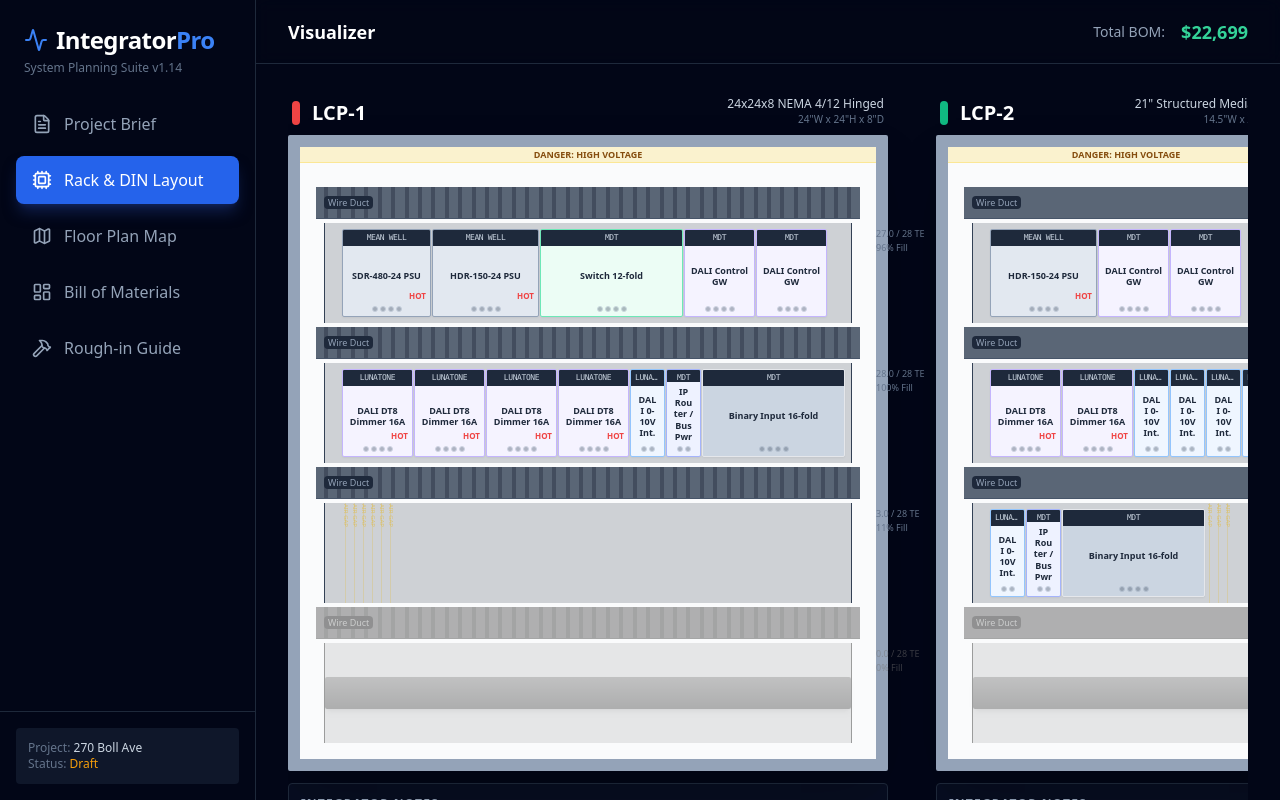
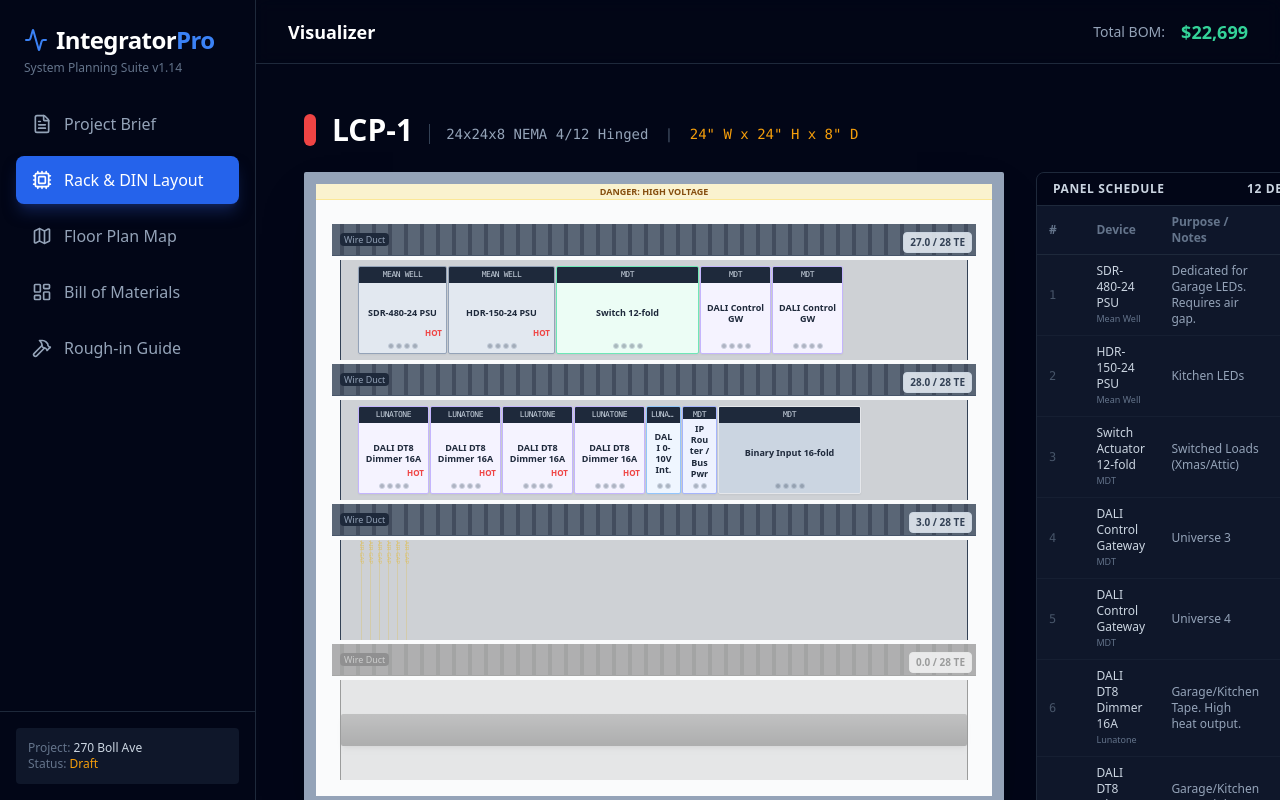
Before and after one commit to habermeier/IntegratorPro, a React (Vite) app: page / in a window 1280 px wide. Both pictures are taken after a click on the button "Rack & DIN Layout". Built offline with nearby package versions, Linux system fonts and the light colour scheme.

Commit message:
feat: Refactor Visualizer layout, add Panel Schedule, bump v1.15.0

```diff
--- a/components/Visualizer.tsx
+++ b/components/Visualizer.tsx
@@ -181,10 +181,55 @@ const Visualizer: React.FC<VisualizerProps> = ({ modules, highlightedModuleId })
           </div>
         </div>
 
-        {/* Rail Usage Stats */}
-        <div className="absolute -right-2 top-10 translate-x-full flex flex-col text-[9px] text-slate-500 w-16 pl-2">
-          <span className={isOverfilled ? 'text-red-500 font-bold' : 'text-slate-500'}>{usedTE.toFixed(1)} / {usableWidthTE} TE</span>
-          <span>{fillPercent.toFixed(0)}% Fill</span>
+        {/* Rail Usage Stats (Re-positioned for Clarity) */}
+        <div className="absolute right-1 top-2 flex flex-col items-end pointer-events-none z-10">
+          <span className={`text-[10px] font-bold px-1.5 py-0.5 rounded shadow-sm border ${isOverfilled ? 'bg-red-900/80 text-white border-red-700' : 'bg-slate-200/90 text-slate-700 border-slate-300'}`}>
+            {usedTE.toFixed(1)} / {usableWidthTE} TE
+          </span>
+          {isOverfilled && <span className="text-[9px] text-red-600 font-bold bg-white px-1 rounded mt-0.5">OVERFILLED</span>}
+        </div>
+      </div>
+    );
+  };
+
+  const renderPanelSchedule = (cabinetModules: HardwareModule[]) => {
+    return (
+      <div className="flex flex-col bg-slate-900 border border-slate-800 rounded-lg overflow-hidden flex-1 h-full min-h-[400px]">
+        <div className="bg-slate-950 px-4 py-2 border-b border-slate-800 font-bold text-slate-300 text-xs uppercase tracking-wider flex justify-between">
+          <span>Panel Schedule</span>
+          <span>{cabinetModules.length} Devices</span>
+        </div>
+        <div className="overflow-y-auto p-0">
+          <table className="w-full text-left text-[10px] sm:text-xs">
+            <thead className="bg-slate-900/50 text-slate-500 font-semibold border-b border-slate-800">
+              <tr>
+                <th className="px-3 py-2 w-12">#</th>
+                <th className="px-3 py-2">Device</th>
+                <th className="px-3 py-2">Purpose / Notes</th>
+                <th className="px-3 py-2 w-16 text-right">Power</th>
+              </tr>
+            </thead>
+            <tbody className="divide-y divide-slate-800/50">
+              {cabinetModules.map((m, i) => {
+                if (m.name === 'Air Gap') return null; // Skip spacers in schedule
+                return (
+                  <tr key={i} className="hover:bg-slate-800/30 transition-colors">
+                    <td className="px-3 py-2 text-slate-600 font-mono">{i + 1}</td>
+                    <td className="px-3 py-2">
+                      <div className="font-medium text-slate-300">{m.name}</div>
+                      <div className="text-[9px] text-slate-500">{m.manufacturer}</div>
+                    </td>
+                    <td className="px-3 py-2 text-slate-400">
+                      {m.notes || m.description || <span className="opacity-30">--</span>}
+                    </td>
+                    <td className="px-3 py-2 text-right text-slate-500 font-mono">
+                      {m.powerWatts > 0 ? `${m.powerWatts}W` : '-'}
+                    </td>
+                  </tr>
+                );
+              })}
+            </tbody>
+          </table>
         </div>
       </div>
     );
@@ -192,6 +237,7 @@ const Visualizer: React.FC<VisualizerProps> = ({ modules, highlightedModuleId })
 
   const renderCabinet = (location: string) => {
     const cabinetModules = getCabinetModulesWithSpacers(location);
+    const validModules = cabinetModules.filter(m => m.name !== 'Air Gap');
     const enclosure = modules.find(m => m.location === location && m.type === ModuleType.ENCLOSURE);
 
     // Determine Physical Constraints based on Enclosure Model
@@ -204,27 +250,27 @@ const Visualizer: React.FC<VisualizerProps> = ({ modules, highlightedModuleId })
     let notes: string[] = [];
 
     if (location === 'LCP-1') {
-      // Saginaw 24x24. 24 inches wide.
-      // Usable width roughly 20 inches accounting for wire duct side channels.
-      // 20 inches / 0.7 = ~28 TE
+      // Saginaw 24x24.
       RAIL_WIDTH_TE = 28;
-      ENCLOSURE_WIDTH_PX = 600;
-      NUM_RAILS = 4; // 24" height allows about 4 rails with 2" ducts
+      ENCLOSURE_WIDTH_PX = 700; // Increased width
+      NUM_RAILS = 4;
       notes = [
         "**Thermal Management:** 480W PSU requires 2-inch vertical air gap for convection.",
+        "**Depth Requirement:** Enclosure must be 8-inches deep. Mean Well SDR-480-24 is 5.06\" deep + DIN Rail + Wiring Clearance.",
+        "**Clearance:** Standard zero-clearance mounting. Thermal gaps (0.5TE) visualized for high-wattage devices (>3W).",
         "**High Voltage:** 120V terminations must be separated from KNX bus cable (Class 1 vs Class 2).",
         "**Topology:** Contains MDT IP Router for backbone connection to MDF."
       ];
     } else if (location === 'LCP-2') {
-      // Leviton 14.5" wide Structured Media Center.
-      // Usable width roughly 12.5 inches (leaving 1" on ea side for wire mgmt).
-      // 12.5 / 0.7 = ~17 TE
+      // Leviton 14.5" wide.
+      // We visually "zoom in" by giving it more pixel width, even if TE is less.
       RAIL_WIDTH_TE = 17;
-      ENCLOSURE_WIDTH_PX = 380;
-      NUM_RAILS = 4; // 21" height allows 4 tight rails (5.25" pitch)
+      ENCLOSURE_WIDTH_PX = 550; // Widen to make modules readable
+      NUM_RAILS = 4;
       notes = [
         "**Hardware Warning:** Default 'Vertical-Mount' brackets (47605-DIN) provided by Leviton have insufficient capacity for this load.",
         "**Solution:** Custom Horizontal DIN rails must be installed (e.g. screwed into backplate) to achieve this 3-row density.",
+        "**Clearance:** Standard zero-clearance mounting. Thermal gaps (0.5TE) visualized for high-wattage devices.",
         "**Thermal:** Tightly packed media center. Ensure sufficient airflow.",
         "**Topology:** Connected to MDF via Cat6a (PoE)."
       ];
@@ -236,7 +282,7 @@ const Visualizer: React.FC<VisualizerProps> = ({ modules, highlightedModuleId })
       ];
     }
 
-    // Layout Rows
+    // Layout Rows for DIN
     const rows: HardwareModule[][] = [];
     let currentRow: HardwareModule[] = [];
     let currentWidth = 0;
@@ -253,15 +299,32 @@ const Visualizer: React.FC<VisualizerProps> = ({ modules, highlightedModuleId })
     });
     if (currentRow.length > 0) rows.push(currentRow);
 
-    // MDF Logic
-    if (location === 'MDF') {
-      const rackModules = modules.filter(m => m.location === 'MDF' && m.mountType === MountType.RACK_UNIT);
+    // Header Content
+    const dimLabel = enclosure?.dimensions
+      ? `${enclosure.dimensions.width}" W x ${enclosure.dimensions.height}" H x ${enclosure.dimensions.depth}" D`
+      : location === 'LCP-1' ? '24" W x 24" H' : location === 'LCP-2' ? '14.5" W x 21" H' : '';
+
     return (
-        <div key={location} className="min-w-[300px] flex flex-col">
-          <h3 className="text-xl font-bold text-white mb-2 flex items-center">
-            <span className="w-2 h-6 bg-blue-500 mr-3 rounded-full"></span> {location} (19" Rack)
+      <div key={location} className="w-full flex flex-col mb-16 border-b border-slate-800/50 pb-12 last:border-0">
+        {/* HEADER */}
+        <div className="flex items-end gap-4 mb-6">
+          <h3 id={`header-${location}`} className="text-3xl font-bold text-white flex items-center">
+            <span className={`w-3 h-8 mr-4 rounded-full ${location === 'LCP-1' ? 'bg-red-500' : location === 'LCP-2' ? 'bg-emerald-500' : 'bg-blue-600'}`}></span>
+            {location}
           </h3>
-          <div className="bg-slate-900 border-2 border-slate-700 rounded-lg p-4 shadow-xl relative min-h-[500px]">
+          <div className="mb-1 text-slate-400 font-mono text-sm border-l border-slate-700 pl-4">
+            {enclosure?.description} <span className="text-slate-600 mx-2">|</span> <span className="text-amber-500">{dimLabel}</span>
+          </div>
+        </div>
+
+        {/* CONTENT ROW */}
+        <div className="flex flex-col xl:flex-row gap-8 items-start">
+
+          {/* LEFT: VISUAL - ALLOW GROWTH */}
+          <div className="flex-none shadow-2xl rounded-sm" style={{ width: location === 'MDF' ? '100%' : ENCLOSURE_WIDTH_PX, maxWidth: location === 'MDF' ? '600px' : 'none' }}>
+            {location === 'MDF' ? (
+              // RACK VISUAL (Unchanged logic, just placeholder for diff context)
+              <div className="bg-slate-900 border-2 border-slate-700 rounded-lg p-4 relative min-h-[500px]">
                 {/* Rack Rails */}
                 <div className="absolute left-2 top-0 bottom-0 w-4 border-r border-slate-700 bg-slate-800 flex flex-col justify-around py-2">
                   {Array.from({ length: 20 }).map((_, i) => <div key={i} className="w-1.5 h-1.5 bg-slate-900 rounded-full mx-auto"></div>)}
@@ -269,16 +332,10 @@ const Visualizer: React.FC<VisualizerProps> = ({ modules, highlightedModuleId })
                 <div className="absolute right-2 top-0 bottom-0 w-4 border-l border-slate-700 bg-slate-800 flex flex-col justify-around py-2">
                   {Array.from({ length: 20 }).map((_, i) => <div key={i} className="w-1.5 h-1.5 bg-slate-900 rounded-full mx-auto"></div>)}
                 </div>
-
                 <div className="mt-2 space-y-1 mx-6">
-              {rackModules.map((m, i) => (
-                <div
-                  key={i}
-                  ref={(el) => { moduleRefs.current[m.id] = el; }}
-                  className={`h-12 bg-slate-800 border rounded flex items-center px-4 justify-between group relative shadow-lg
-                                  ${highlightedModuleId === m.id ? 'border-blue-500 ring-2 ring-blue-500/50' : 'border-slate-600'}
-                                `}
-                >
+                  {modules.filter(m => m.location === 'MDF' && m.mountType === MountType.RACK_UNIT).map((m, i) => (
+                    <div key={i} ref={(el) => { moduleRefs.current[m.id] = el; }}
+                      className={`h-12 bg-slate-800 border rounded flex items-center px-4 justify-between shadow-lg ${highlightedModuleId === m.id ? 'border-blue-500 ring-2 ring-blue-500/50' : 'border-slate-600'}`}>
                       <div className="flex items-center gap-3">
                         <div className="w-8 h-8 rounded bg-slate-900 flex items-center justify-center text-[10px] text-slate-500 border border-slate-700">1U</div>
                         <div>
@@ -291,90 +348,68 @@ const Visualizer: React.FC<VisualizerProps> = ({ modules, highlightedModuleId })
                   ))}
                 </div>
               </div>
-          {/* Engineering Notes - MDF */}
-          <div className="mt-3 bg-slate-900/50 p-3 rounded border border-slate-800">
-            <h4 className="text-xs font-bold text-slate-400 uppercase tracking-widest mb-2">Integrator Notes</h4>
-            <ul className="space-y-1">
+            ) : (
+              // DIN ENCLOSURE VISUAL
+              <div className="bg-slate-300 border-[12px] border-slate-400 rounded-sm p-0 relative">
+                <div className="bg-white/90 min-h-[500px] relative p-4 flex flex-col gap-1">
+                  <div className="absolute top-0 left-0 right-0 h-4 bg-yellow-400/20 flex justify-center items-center text-[9px] text-yellow-800 font-bold border-b border-yellow-400/30">
+                    DANGER: HIGH VOLTAGE
+                  </div>
+                  <div className="mt-6 flex flex-col gap-1">
+                    {rows.map((row, idx) => renderRail(row, idx, RAIL_WIDTH_TE))}
+                    {Array.from({ length: Math.max(0, NUM_RAILS - rows.length) }).map((_, i) => (
+                      <div key={`empty-${i}`} className="opacity-50 grayscale">{renderRail([], rows.length + i, RAIL_WIDTH_TE)}</div>
+                    ))}
+                  </div>
+                </div>
+              </div>
+            )}
+          </div>
+
+          {/* RIGHT: SCHEDULE & NOTES - SHRINK SLIGHTLY */}
+          <div className="flex-1 w-full flex flex-col gap-6 min-w-[300px] max-w-2xl">
+            {/* SCHEDULE */}
+            {renderPanelSchedule(location === 'MDF' ? modules.filter(m => m.location === 'MDF') : validModules)}
+
+            {/* NOTES */}
+            <div className="bg-slate-900/40 p-4 rounded border border-slate-800/60">
+              <h4 className="text-xs font-bold text-slate-400 uppercase tracking-widest mb-3 flex items-center gap-2">
+                <span className="w-1.5 h-1.5 bg-blue-500 rounded-full"></span> Install Notes
+              </h4>
+              <ul className="space-y-2">
                 {notes.map((note, i) => (
-                <li key={i} className="text-[10px] text-slate-400 flex items-start">
-                  <span className="mr-1.5 mt-0.5 text-blue-500">•</span>
+                  <li key={i} className="text-xs text-slate-400 flex items-start leading-relaxed pl-2 border-l-2 border-slate-800">
                     <span dangerouslySetInnerHTML={{ __html: note.replace(/\*\*(.*?)\*\*/g, '<strong class="text-slate-200">$1</strong>') }}></span>
                   </li>
                 ))}
               </ul>
             </div>
           </div>
-      )
-    }
-
-    return (
-      <div key={location} className="flex flex-col" style={{ width: ENCLOSURE_WIDTH_PX }}>
-        <div className="flex justify-between items-end mb-2 px-1">
-          <h3 id={`header-${location}`} className="text-xl font-bold text-white flex items-center">
-            <span className={`w-2 h-6 mr-3 rounded-full ${location === 'LCP-1' ? 'bg-red-500' : 'bg-emerald-500'}`}></span>
-            {location}
-          </h3>
-          <div className="text-right">
-            <div className="text-xs text-slate-300">{enclosure?.description}</div>
-            <div className="text-[10px] text-slate-500">{enclosure?.dimensions ? `${enclosure.dimensions.width}"W x ${enclosure.dimensions.height}"H x ${enclosure.dimensions.depth}"D` : ''}</div>
-          </div>
-        </div>
-
-        {/* ENCLOSURE BOX */}
-        <div className="bg-slate-300 border-[12px] border-slate-400 rounded-sm p-0 shadow-2xl relative">
-          {/* Backplate */}
-          <div className="bg-white/90 min-h-[500px] relative p-4 flex flex-col gap-1">
-            <div className="absolute top-0 left-0 right-0 h-4 bg-yellow-400/20 flex justify-center items-center text-[9px] text-yellow-800 font-bold border-b border-yellow-400/30">
-              DANGER: HIGH VOLTAGE
-            </div>
-
-            {/* DIN Rows */}
-            <div className="mt-6 flex flex-col gap-1">
-              {rows.map((row, idx) => renderRail(row, idx, RAIL_WIDTH_TE))}
-
-              {/* Empty Spare Rails */}
-              {Array.from({ length: Math.max(0, NUM_RAILS - rows.length) }).map((_, i) => (
-                <div key={`empty-${i}`} className="opacity-50 grayscale">
-                  {renderRail([], rows.length + i, RAIL_WIDTH_TE)}
-                </div>
-              ))}
-            </div>
-          </div>
-        </div>
-
-        {/* Engineering Notes - Standard Layout */}
-        <div className="mt-3 bg-slate-900/50 p-3 rounded border border-slate-800">
-          <h4 className="text-xs font-bold text-slate-400 uppercase tracking-widest mb-2">Integrator Notes</h4>
-          <ul className="space-y-1">
-            {notes.map((note, i) => (
-              <li key={i} className="text-[10px] text-slate-400 flex items-start">
-                <span className="mr-1.5 mt-0.5 text-blue-500">•</span>
-                <span dangerouslySetInnerHTML={{ __html: note.replace(/\*\*(.*?)\*\*/g, '<strong class="text-slate-200">$1</strong>') }}></span>
-              </li>
-            ))}
-          </ul>
         </div>
       </div>
     );
   };
 
   return (
-    <div className="h-full overflow-y-auto p-8 bg-slate-950">
+    <div className="h-full overflow-y-auto p-12 bg-slate-950 scroll-smooth">
+      <div className="max-w-7xl mx-auto">
 
-      {/* Cabinet Layouts Row */}
-      <div className="flex flex-col xl:flex-row gap-12 pb-12 overflow-x-auto items-start">
+        {/* Cabinets Stack */}
+        <div className="flex flex-col gap-8 pb-12">
           {cabinets.map(loc => renderCabinet(loc))}
         </div>
 
         {/* Field Devices Section */}
-      <div className="border-t border-slate-800 pt-8 mt-8">
-        <h3 className="text-xl font-bold text-white mb-6 flex items-center">
-          <span className="w-2 h-8 bg-amber-500 mr-3 rounded-full"></span>
-          Field & Rough-In Devices (Bill of Materials)
+        <div className="border-t border-slate-800 pt-12 mt-8">
+          <h3 className="text-2xl font-bold text-white mb-8 flex items-center">
+            <span className="w-2 h-8 bg-amber-500 mr-4 rounded-full"></span>
+            Field & Rough-In Devices
           </h3>
 
           <div className="grid grid-cols-1 md:grid-cols-2 lg:grid-cols-3 xl:grid-cols-4 gap-4">
-          {fieldModules.map((mod, idx) => (
+            {fieldModules
+              .filter(m => !['MDF', 'LCP-1', 'LCP-2', 'Infra'].includes(m.location || '')) // Explicit Filter
+              .map((mod, idx) => (
                 <a
                   key={`${mod.id}-${idx}`}
                   href={mod.url}
@@ -404,6 +439,7 @@ const Visualizer: React.FC<VisualizerProps> = ({ modules, highlightedModuleId })
           </div>
         </div>
       </div>
+    </div>
   );
 };
 
--- a/package.json
+++ b/package.json
@@ -1,7 +1,7 @@
 {
   "name": "integratorpro",
   "private": true,
-  "version": "0.0.0",
+  "version": "1.15.0",
   "type": "module",
   "scripts": {
     "dev": "concurrently \"node server.js\" \"vite\"",
```
Also changed, not shown: 2 other files (tests, documents, lock files or other folders). Lines whose indentation alone changed are shown as unchanged.
